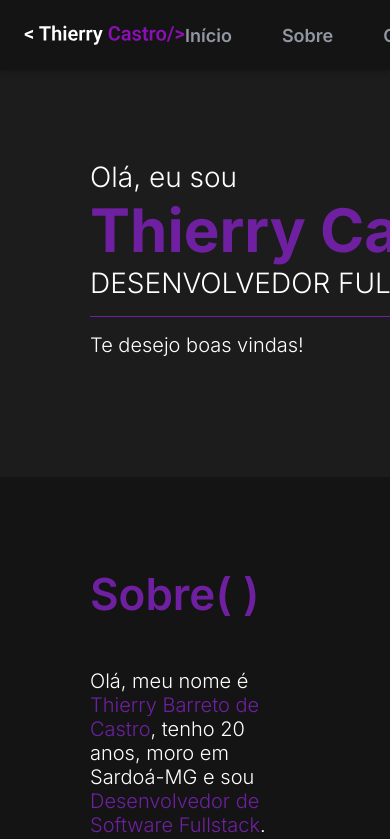
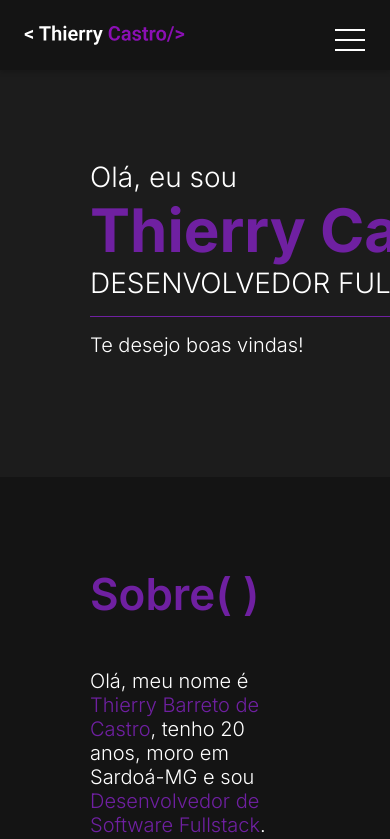
Before and after one commit to Thierrycast/portfolio2.0, a Next.js app: page / in a window 390 px wide. Shown: the top 839 px of the page. Built offline with nearby package versions, Linux system fonts and the light colour scheme.

Commit message:
feat: criar menu mobile

```diff
--- a/src/components/Header/header.module.scss
+++ b/src/components/Header/header.module.scss
@@ -25,7 +25,7 @@
     }
 }
 
-.menu{
+.menuDesktop{
     display: flex;
     align-items: center;
 
@@ -69,3 +69,25 @@
         }
       }
 }
+
+.menuMobile{
+  display: none;
+}
+
+@media (max-width: 800px) {
+
+  .header{
+      padding: 0 1.6rem;
+     justify-content: center;
+
+
+  }
+
+  .menuDesktop{
+      display: none;
+  }
+
+  .menuMobile{
+      display: block;
+  }
+}
--- a/src/components/Header/index.tsx
+++ b/src/components/Header/index.tsx
@@ -3,8 +3,12 @@
 import style from './header.module.scss'
 import Image from 'next/image';
 import Logo from '@/assets/logo.svg'
+import ButtonMenu from '../buttonMenu';
+import Sidebar from '../Sidebar';
+import { useState } from 'react';
 
 export default function Header() {
+    const [isOpen, setIsOpen] = useState<boolean>(false)
 
   const scrollToSection = (sectionId : string) => {
     const section = document.getElementById(sectionId);
@@ -21,13 +25,19 @@ export default function Header() {
   return (
     <header className={style.container}>
       <Image onClick={() => scrollToSection('home')} src={Logo} alt="Logo" className={style.logo} />
-      <ul className={style.menu}>
+      <ul className={style.menuDesktop}>
         <li><a onClick={() => scrollToSection('home')}>Início</a></li>
         <li><a onClick={() => scrollToSection('about')}>Sobre</a></li>
         <li><a onClick={() => scrollToSection('tecnologies')}>Conhecimentos</a></li>
         <li><a onClick={() => scrollToSection('projects')}>Projetos</a></li>
         <li><a onClick={() => scrollToSection('contacts')}>Contatos</a></li>
       </ul>
+
+      <div className={style.menuMobile} >
+            <ButtonMenu isOpen={isOpen} setIsOpen={setIsOpen}/>
+            <Sidebar isOpen={isOpen} setIsOpen={setIsOpen} />
+           </div>
+
     </header>
   )
 }
--- /dev/null
+++ b/src/components/Sidebar/index.tsx
@@ -0,0 +1,45 @@
+import { Dispatch, SetStateAction } from "react"
+import styles from './Sidebar.module.scss'
+
+
+interface SidebarProps {
+    setIsOpen: Dispatch<SetStateAction<boolean>>,
+    isOpen: boolean
+}
+
+export default function Sidebar(props : SidebarProps) {
+
+    const {isOpen, setIsOpen} = props
+
+    const scrollToSection = (sectionId : string) => {
+      const section = document.getElementById(sectionId);
+      if (section) {
+
+        setIsOpen(false);
+
+        setTimeout(() => {
+
+          const headerHeight = 90;
+          const yOffset = section.getBoundingClientRect().top - headerHeight;
+
+          window.scrollBy({top: yOffset});
+        }, 500);
+      }
+    };
+
+
+    return(
+        <div className={isOpen ? `${styles.mobileMenu} ${styles.open}` : styles.mobileMenu}>
+
+     <ul>
+        <li><a onClick={() => scrollToSection('home')}>Início</a></li>
+        <li><a onClick={() => scrollToSection('about')}>Sobre</a></li>
+        <li><a onClick={() => scrollToSection('tecnologies')}>Conhecimentos</a></li>
+        <li><a onClick={() => scrollToSection('projects')}>Projetos</a></li>
+        <li><a onClick={() => scrollToSection('contacts')}>Contatos</a></li>
+      </ul>
+
+        </div>
+  );
+
+}
--- /dev/null
+++ b/src/components/Sidebar/sidebar.module.scss
@@ -0,0 +1,34 @@
+
+.mobileMenu {
+
+    position: fixed;
+    top: 0;
+    right: -80rem;
+    width: 100vw;
+    height: 100%;
+    background-color: var(--preto-2);
+    transition: right 0.5s ease-in-out;
+
+    display: flex;
+    flex-direction: column;
+
+    padding: 8rem;
+    margin-top: 7rem;
+    border-top: 1px solid var(--roxo-2);
+
+    ul{
+      display: flex;
+      flex-direction: column;
+      gap: 4rem;
+      list-style: none;
+
+
+      color: #fff;
+      font-size: 3rem;
+      font-weight: 600;
+    }
+  }
+
+  .mobileMenu.open {
+    right: 0;
+  }
--- /dev/null
+++ b/src/components/buttonMenu/index.tsx
@@ -0,0 +1,27 @@
+import './styles.css'
+import { Dispatch, SetStateAction } from 'react';
+
+interface SidebarProps {
+    setIsOpen: Dispatch<SetStateAction<boolean>>,
+    isOpen: boolean
+}
+
+export default function ButtonMenu(props : SidebarProps) {
+    const {isOpen, setIsOpen} = props
+
+    const showSidebar = () => setIsOpen(!isOpen)
+
+
+
+    return(
+       <>
+            <input id="menu-hamburguer" type="checkbox" checked={isOpen} readOnly />
+
+            <label onClick={showSidebar} htmlFor="menu-hamburguer">
+                <div className="menu">
+                    <span className="hamburguer"></span>
+                </div>
+            </label>
+        </>
+    )
+}
--- /dev/null
+++ b/src/components/buttonMenu/styles.css
@@ -0,0 +1,57 @@
+.menu {
+  border-radius: 50%;
+  width: 6rem;
+  height: 6rem;
+  position: fixed;
+  top: 1rem;
+  right: 1rem;
+  z-index: 1;
+}
+
+.hamburguer {
+  position: relative;
+  display: block;
+  background: #fff;
+  width: 3rem;
+  height: 0.2rem;
+  top: 2.9rem;
+  left: 1.5rem;
+  transition: 0.5s ease-in-out;
+}
+
+.hamburguer:before,
+.hamburguer:after {
+  background: #fff;
+  content: "";
+  display: block;
+  width: 100%;
+  height: 100%;
+  position: absolute;
+  transition: 0.5s ease-in-out;
+}
+
+.hamburguer:before {
+  top: -1rem;
+}
+
+.hamburguer:after {
+  bottom: -1rem;
+}
+
+input {
+  display: none;
+}
+
+input:checked ~ label .hamburguer {
+  transform: rotate(45deg);
+}
+
+input:checked ~ label .hamburguer:before {
+  transform: rotate(90deg);
+  top: 0;
+}
+
+input:checked ~ label .hamburguer:after {
+  transform: rotate(90deg);
+  bottom: 0;
+}
```
